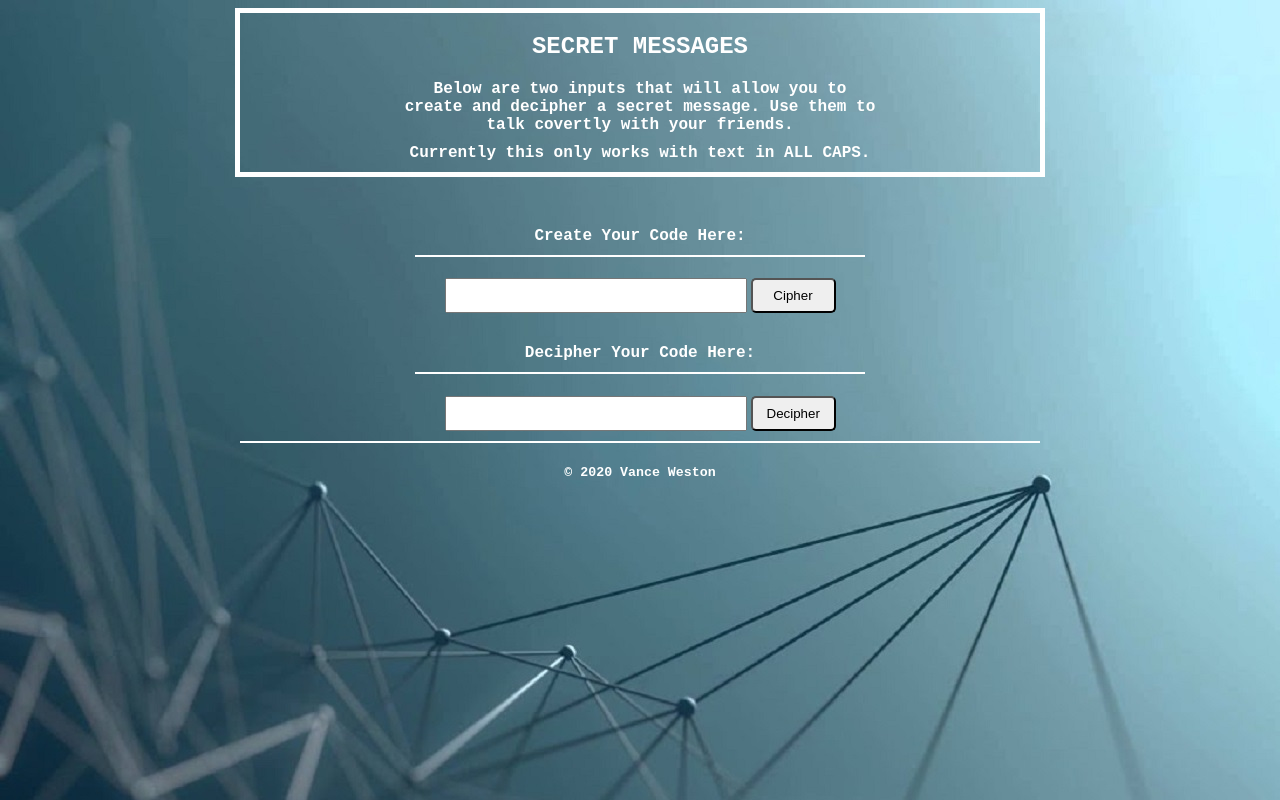
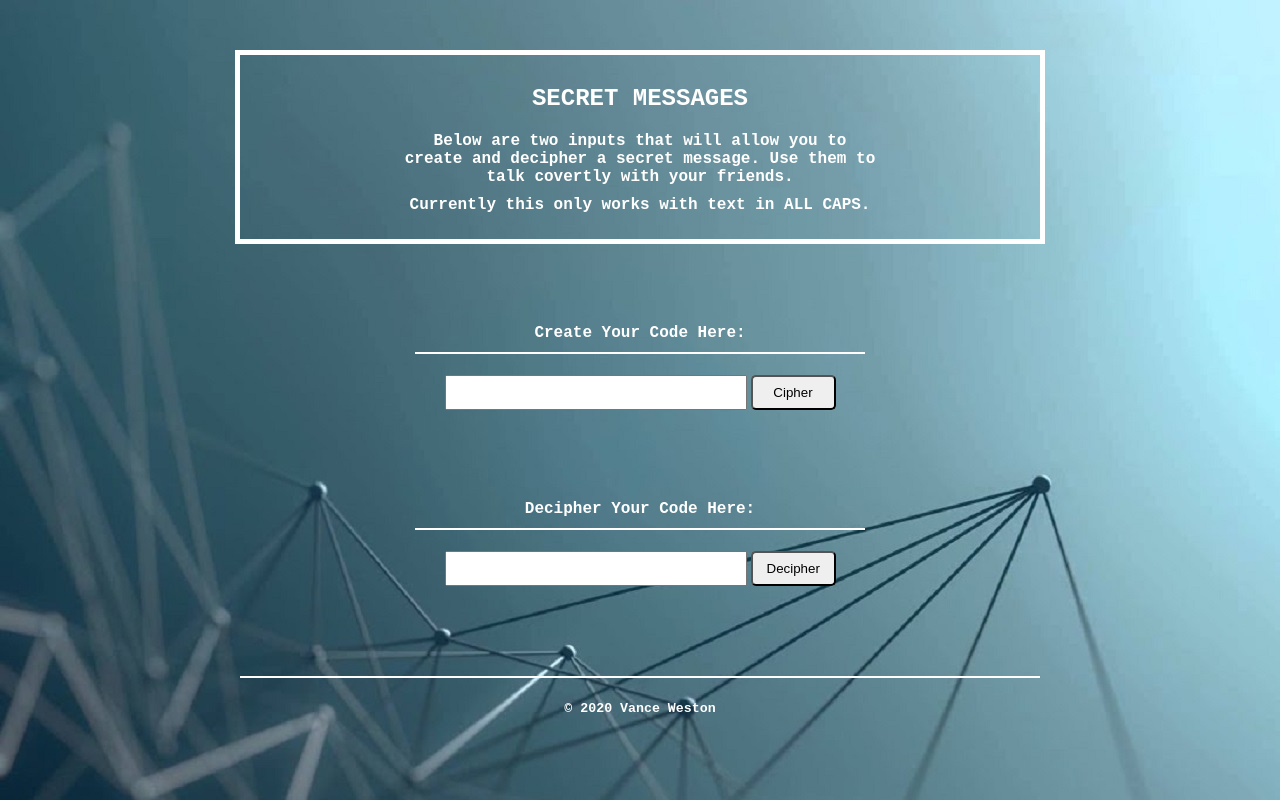
Before and after one commit to vancerweston/Cipher, a plain HTML site: page index.html in a window 1280 px wide. Drawn offline with Linux system fonts and the light colour scheme.

Commit message:
edited main.css

```diff
--- a/main.css
+++ b/main.css
@@ -1,10 +1,5 @@
 
-/*make sure the page wraps*/
 /*make sure it looks good on an iphone*/
-/*vertical spacing*/
-/*double check functions*/
-/*do I want to style input boxes?*/
-/*double check max/min widths*/
 
 
 body {
@@ -17,16 +12,17 @@ body {
 /*Section/Span Style/Format*/
 
 #text {
-    margin: auto;
+    margin: 50px auto;
     max-width: 800px;
     min-width: 350px;
+    padding: 10px 0 15px 0;
     width: auto;
     text-align: center;
     border: white 5px solid;
 }
 
 #form1 {
-    margin: 50px auto 0 auto; /*Change all margin to this setting*/
+    margin: 80px auto 0 auto; /*Change all margin to this setting*/
     max-width: 600px;
     min-width: 350px;
     width: auto;
@@ -34,7 +30,7 @@ body {
 }
 
 #form2 {
-    margin: auto;
+    margin: 80px auto 80px auto;
     max-width: 600px;
     min-width: 350px;
     width: auto;
```
